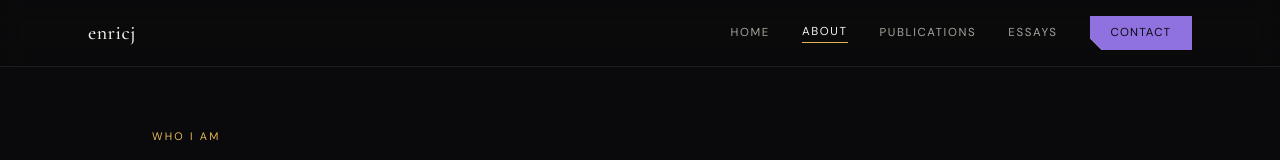
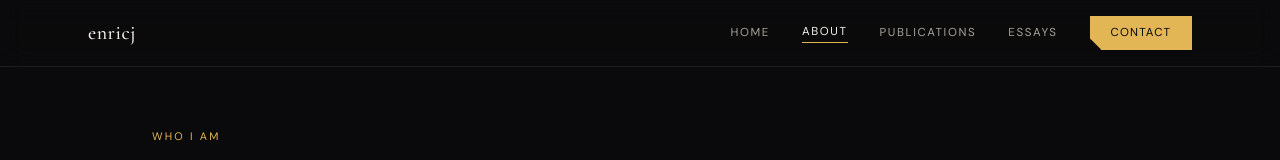
Before and after one commit to uju-ruth/enricj, a React (Create React App) app: page /about in a window 1280 px wide. In both pictures the pointer is over the link "CONTACT". Shown: the top 160 px of the page. Built offline with nearby package versions, Linux system fonts and the light colour scheme.

Commit message:
update project

```diff
--- a/src/index.css
+++ b/src/index.css
@@ -31,11 +31,11 @@
   }
   .btn-fill::before {
     content: '';
-    @apply absolute inset-0 bg-volt origin-left scale-x-0 transition-transform duration-300 ease-out;
+    @apply absolute inset-0 origin-left scale-x-0 transition-transform duration-300 ease-out;
     z-index: -1;
   }
   .btn-fill:hover::before { @apply scale-x-100; }
-  .btn-fill:hover { @apply border-volt text-ivory shadow-volt; }
+  .btn-fill:hover { @apply text-ivory shadow-volt; }
   .btn-fill:active { transform: scale(0.97); }
   .section-label { @apply text-sienna text-[0.68rem] tracking-[0.2em] uppercase font-sans; }
   .rule { @apply w-9 h-px bg-sienna my-5 shadow-glow; }
```
